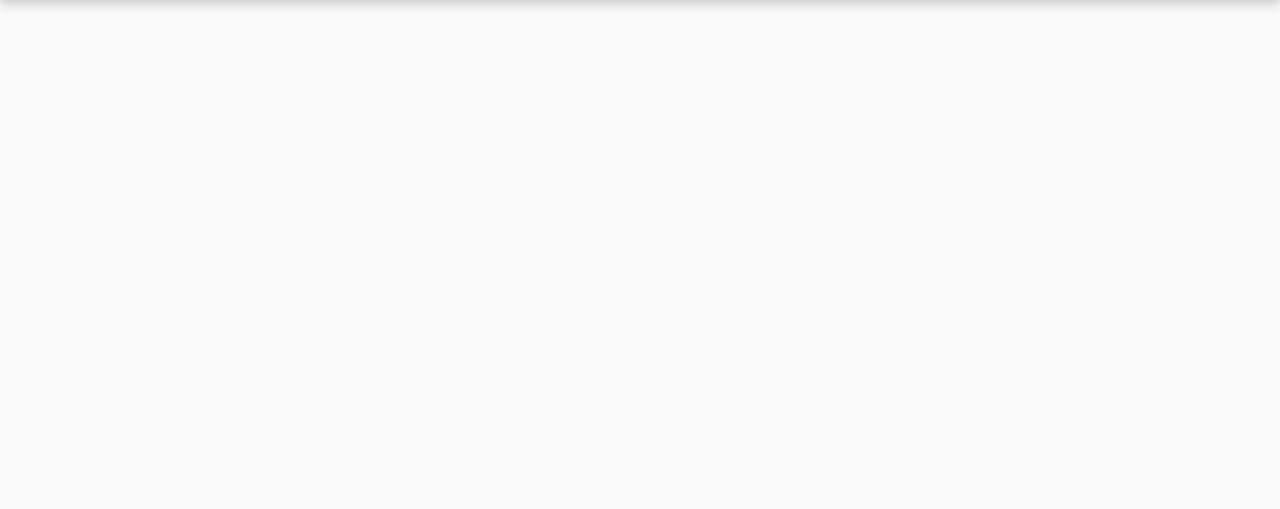
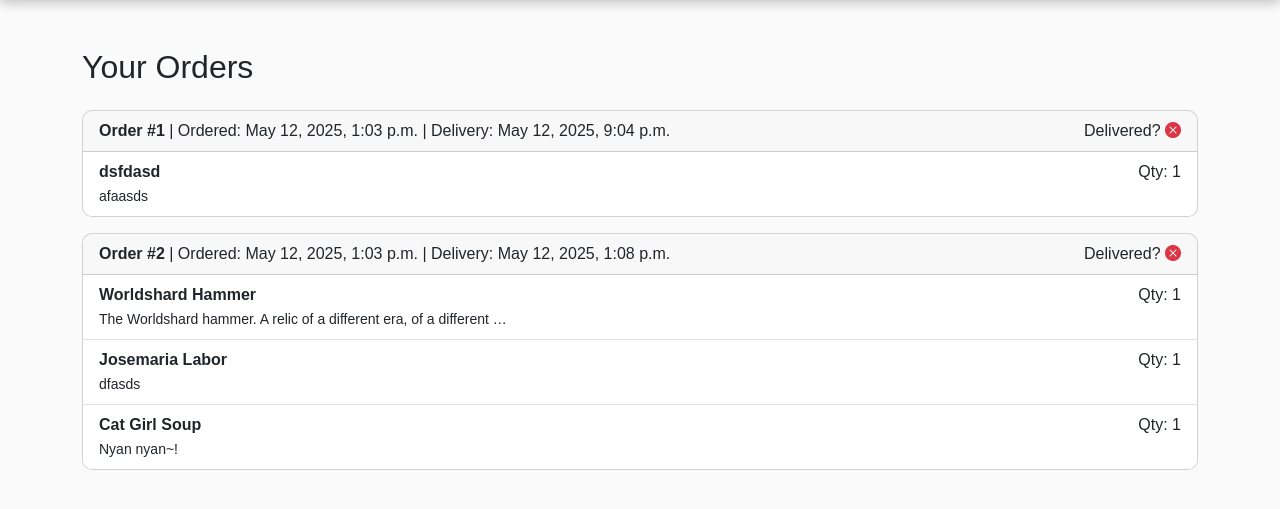
Before and after one commit to marcelogian/CMSC121MP, a Django app: page /orders/ in a window 1280 px wide. Shown: the part 94-603 px from the top of the page. Run offline with Django 5.2, Linux system fonts and the light colour scheme; a user stored in the database is signed in; data comes from the database, SQL or seed files in the repository; both versions use the stored data as it was after the commit.

Commit message:
completed orders functionality

```diff
--- a/ECommerce/models.py
+++ b/ECommerce/models.py
@@ -5,9 +5,6 @@ from django.contrib.auth.models import User
 from django.utils import timezone
 
 def random_delivery_time():
-    """
-    Returns a datetime 5–30 minutes from now.
-    """
     minutes = random.randint(5, 30)
     return timezone.now() + timedelta(minutes=minutes)
 
@@ -35,10 +32,6 @@ class Order(models.Model):
 
     @property
     def delivered(self):
-        """
-        Returns True exactly once now >= delivery_date.
-        No need to store this in the DB or run any jobs.
-        """
         return timezone.now() >= self.delivery_date
 
 class OrderItem(models.Model):
--- a/ECommerce/settings.py
+++ b/ECommerce/settings.py
@@ -93,7 +93,7 @@ AUTH_PASSWORD_VALIDATORS = [
 
 LANGUAGE_CODE = 'en-us'
 
-TIME_ZONE = 'UTC'
+TIME_ZONE = 'Asia/Manila'
 
 USE_I18N = True
 
@@ -113,3 +113,5 @@ STATICFILES_DIRS = [
 # https://docs.djangoproject.com/en/5.2/ref/settings/#default-auto-field
 
 DEFAULT_AUTO_FIELD = 'django.db.models.BigAutoField'
+
+LOGIN_URL = '/account/?must_login=1'
--- a/ECommerce/static/css/shop.css
+++ b/ECommerce/static/css/shop.css
@@ -206,3 +206,21 @@ body.cart-open {
 .btngreen:hover {
     background-color: #1a6f2f !important;
 }
+
+.card.out-of-stock {
+    opacity: 0.5;
+    pointer-events: none; /* prevents any clicks inside */
+}
+
+
+.stock-overlay {
+    position: absolute;
+    top: 0.5rem;
+    right: 0.5rem;
+    background: rgba(255, 0, 0, 0.8);
+    color: white;
+    padding: 0.2rem 0.5rem;
+    border-radius: 0.25rem;
+    font-weight: bold;
+    font-size: 0.9rem;
+}
--- a/ECommerce/templates/account.html
+++ b/ECommerce/templates/account.html
@@ -1,3 +1,8 @@
+{% if request.GET.must_login %}
+  <script>
+    alert("You must log in first.");
+  </script>
+{% endif %}
 {% load static %}
 
 <!DOCTYPE html>
@@ -12,7 +17,6 @@
     <link rel="stylesheet" href="{% static 'css/account.css' %}">
 </head>
 <body>
-
     <nav class="navbar">
         <ul>
             <li>
--- a/ECommerce/templates/orders.html
+++ b/ECommerce/templates/orders.html
@@ -48,6 +48,44 @@
             </li>
         </ul>
     </nav>
+
+    <div class="container mt-5">
+        <h2 class="mb-4">Your Orders</h2>
+        {% if orders %}
+            {% for order in orders %}
+            <div class="card mb-3">
+                <div class="card-header d-flex justify-content-between align-items-center">
+                    <div>
+                        <strong>Order #{{ order.id }}</strong> |
+                        <span>Ordered: {{ order.date_ordered|default:"N/A" }}</span> |
+                        <span>Delivery: {{ order.delivery_date|default:"N/A" }}</span>
+                    </div>
+                    <div>
+                        Delivered?
+                        {% if order.delivered %}
+                            <i class="bi bi-check-circle-fill text-success"></i>
+                        {% else %}
+                            <i class="bi bi-x-circle-fill text-danger"></i>
+                        {% endif %}
+                    </div>
+                </div>
+                <ul class="list-group list-group-flush">
+                    {% for item in order.items %}
+                    <li class="list-group-item d-flex justify-content-between">
+                        <div>
+                            <strong>{{ item.product.name }}</strong><br>
+                            <small>{{ item.product.description|truncatewords:12 }}</small>
+                        </div>
+                        <span>Qty: {{ item.quantity }}</span>
+                    </li>
+                    {% endfor %}
+                </ul>
+            </div>
+            {% endfor %}
+        {% else %}
+            <p class="text-muted">You have no orders yet.</p>
+        {% endif %}
+    </div>
 
     <div id="cartSidebar" class="cart-sidebar">
         <span class="close-btn" onclick="closeCart()">&times;</span>
--- a/ECommerce/views.py
+++ b/ECommerce/views.py
@@ -10,6 +10,7 @@ from django.contrib.auth import logout
 from django.shortcuts import render, redirect
 from .forms import ProductForm
 from django.http import HttpResponseForbidden
+from django.utils import timezone
 
 
 def home(request):
@@ -80,25 +81,29 @@ def checkout_view(request):
     cart = get_object_or_404(Cart, user=request.user)
     cart_items_qs = CartItem.objects.filter(cart=cart).select_related('product')
 
-    cart_items_qs = (
-        CartItem.objects
-        .filter(cart=cart)
-        .select_related('product')
-    )
-
     line_items = []
     total = 0
+    has_oos = False
+
     for ci in cart_items_qs:
-        subtotal = ci.quantity * ci.product.price
+        product = ci.product
+        subtotal = ci.quantity * product.price
         total += subtotal
+
+        if product.stock == 0:
+            has_oos = True
+
         line_items.append({
             'item_id':  ci.id,
-            'product':   ci.product,
-            'quantity':  ci.quantity,
-            'subtotal':  subtotal,
+            'product':  product,
+            'quantity': ci.quantity,
+            'subtotal': subtotal,
         })
 
     if request.method == 'POST':
+        if has_oos:
+            return redirect('checkout')
+
         order = Order.objects.create(user=request.user)
         for ci in cart_items_qs:
             OrderItem.objects.create(
@@ -112,6 +117,7 @@ def checkout_view(request):
     return render(request, 'checkout.html', {
         'line_items': line_items,
         'total':      total,
+        'has_oos':    has_oos,
     })
 
 def signup(request):
@@ -190,6 +196,8 @@ def edit_product(request, product_id):
 
     return render(request, 'edit_product.html', {'form': form, 'product': product})
 
+from django.utils import timezone
+
 @login_required
 def orders(request):
     cart_items = []
@@ -197,4 +205,26 @@ def orders(request):
         cart = Cart.objects.filter(user=request.user).first()
         if cart:
             cart_items = CartItem.objects.filter(cart=cart).select_related('product')
-    return render(request, 'orders.html', {'cart_items': cart_items})
+
+    if request.user.id == 1:
+        orders_qs = Order.objects.all().prefetch_related('orderitem_set__product').select_related('user')
+    else:
+        orders_qs = Order.objects.filter(user=request.user).prefetch_related('orderitem_set__product')
+
+    order_data = []
+    for order in orders_qs:
+        items = order.orderitem_set.all()
+        delivered = order.delivery_date is not None and order.delivery_date <= timezone.now()
+        order_data.append({
+            'id': order.id,
+            'date_ordered': order.date_ordered,
+            'delivery_date': order.delivery_date,
+            'delivered': delivered,
+            'items': items
+        })
+
+    return render(request, 'orders.html', {
+        'cart_items': cart_items,
+        'orders': order_data,
+        'now': timezone.now(),
+    })
```
Also changed, not shown: ECommerce/templates/checkout.html (+42 -25 lines), db.sqlite3.
